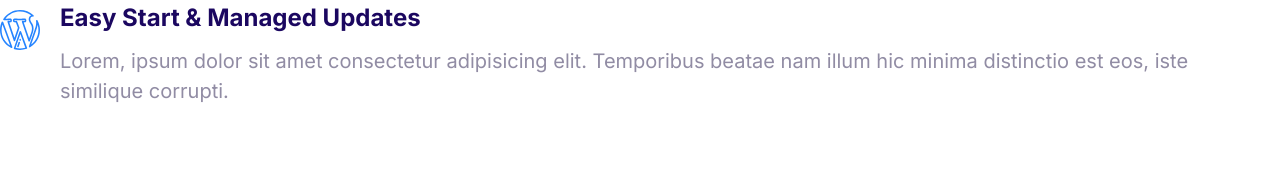
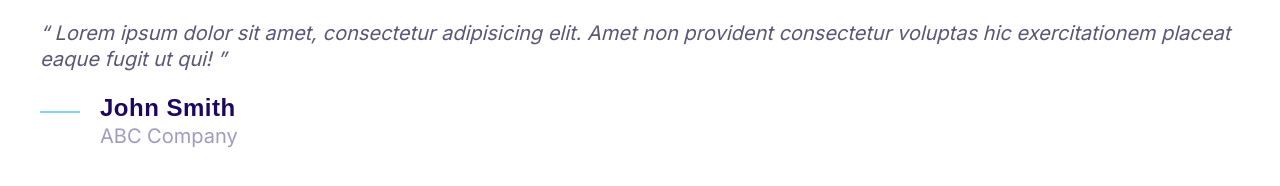
Before and after one commit to ivasquez12/MoshifyMash, a plain HTML site: page index.html in a window 1280 px wide. Drawn offline with Linux system fonts and the light colour scheme.

Commit message:
Describe quotes components

```diff
--- a/css/styles.css
+++ b/css/styles.css
@@ -4,6 +4,7 @@
   --color-accent: #ff3400;
   --color-headings: #1b0760;
   --color-body: #918ca4;
+  --color-body-darker: #5c5577;
   --color-border: #ccc;
   --border-radius: 30px;
 }
@@ -378,3 +379,50 @@ a {
 .media__image {
   margin-top: 1rem;
 }
+
+/* Quotes */
+.quote {
+  font-size: 3rem;
+  font-style: italic;
+  color: var(--color-body-darker);
+  line-height: 1.3;
+}
+
+.quote__text::before {
+  content: open-quote;
+}
+
+.quote__text::after {
+  content: close-quote;
+}
+
+.quote__author {
+  font-style: normal;
+  font-family: "Montserrat", Arial, Helvetica, sans-serif;
+  font-weight: 600;
+  letter-spacing: 0.5px;
+  margin-bottom: 0;
+}
+.quote__company {
+  color: var(--color-headings);
+  opacity: 40%;
+  font-size: 2rem;
+  font-style: normal;
+}
+
+.quote__line {
+  position: relative;
+  bottom: 10px;
+}
+
+@media screen and (min-width: 1024px) {
+  .quote {
+    font-size: 2rem;
+  }
+  .quote__author {
+    font-size: 2.4rem;
+  }
+  .quote_company {
+    font-size: 1.6rem;
+  }
+}
--- a/index.html
+++ b/index.html
@@ -15,20 +15,25 @@
     <link rel="stylesheet" href="/css/styles.css" />
   </head>
   <body>
+    <blockquote class="quote">
+      <p class="quote__text">
+        Lorem ipsum dolor sit amet, consectetur adipisicing elit. Amet non
+        provident consectetur voluptas hic exercitationem placeat eaque fugit ut
+        qui!
+      </p>
+      <footer>
         <div class="media">
           <div class="media__image">
-        <svg class="icon icon--primary">
-          <use xlink:href="/images/sprite.svg#wordpress"></use>
+            <svg class="icon icon--primary quote__line">
+              <use xlink:href="/images/sprite.svg#line"></use>
             </svg>
           </div>
           <div class="media__body">
-        <h3 class="media__title">Easy Start & Managed Updates</h3>
-        <p>
-          Lorem, ipsum dolor sit amet consectetur adipisicing elit. Temporibus
-          beatae nam illum hic minima distinctio est eos, iste similique
-          corrupti.
-        </p>
+            <h3 class="media__title quote__author">John Smith</h3>
+            <p class="quote__company">ABC Company</p>
           </div>
         </div>
+      </footer>
+    </blockquote>
   </body>
 </html>
```
Also changed, not shown: components/quotes.html (added, +19 -0 lines). Lines whose indentation alone changed are shown as unchanged.
